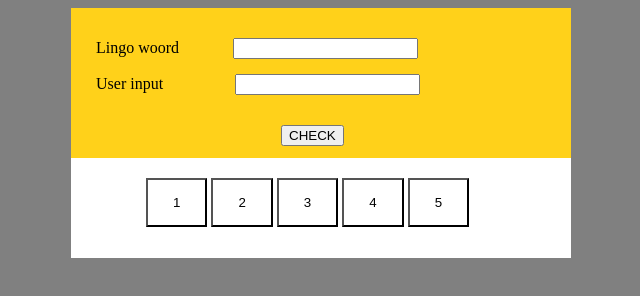
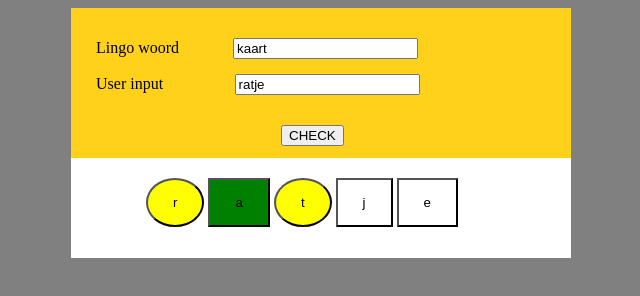
Before and after one commit to DylanoB04/B2W6L4---Speelbord, a plain HTML site: page index3.html in a window 1280 px wide. Shown: the whole page, without its empty margins (319-959 px from the left). Drawn offline with Linux system fonts and the light colour scheme.

Commit message:
commit 24/1/2021

```diff
--- a/index3.html
+++ b/index3.html
@@ -8,17 +8,17 @@
         <body>
             <div id="container1">
                 <label for="lingoWord">Lingo woord</label>
-                <input type="text" id="lingWord"><br>
+                <input type="text" id="lingWord" value="kaart"><br>
                 <label for="userInput">User input</label>
-                <input type="text" id="userInput"><br>
+                <input type="text" id="userInput" value="ratje"><br>
                 <input type="button" id="checkBtn" value="CHECK"><br>
             </div>
             <div id="container2">
-                <button id="btn1">1</button>
-                <button id="btn2">2</button>
-                <button id="btn3">3</button>
-                <button id="btn4">4</button>
-                <button id="btn5">5</button>
+                <button id="btn1">r</button>
+                <button id="btn2">a</button>
+                <button id="btn3">t</button>
+                <button id="btn4">j</button>
+                <button id="btn5">e</button>
             </div>
             <script src="script3.js"></script>
         </body>
--- a/script3.js
+++ b/script3.js
@@ -1,5 +1,5 @@
 var word=["k", "a", "a", "r", "t"];
-var inputWord=[];
+var inputWord=["r","a","t","j","e"];
 
 //Input
 var lingoWord=document.getElementById('lingoWord');
@@ -14,7 +14,6 @@ var btn4=document.getElementById('btn4');
 var btn5=document.getElementById('btn5');
 
 //
-
-checkBtn.addEventListener("click", function(){
-
-});
+btn1.style.borderRadius="100%"; btn1.style.backgroundColor="yellow";
+btn2.style.backgroundColor="green";
+btn3.style.borderRadius="100%"; btn3.style.backgroundColor="yellow";
```
